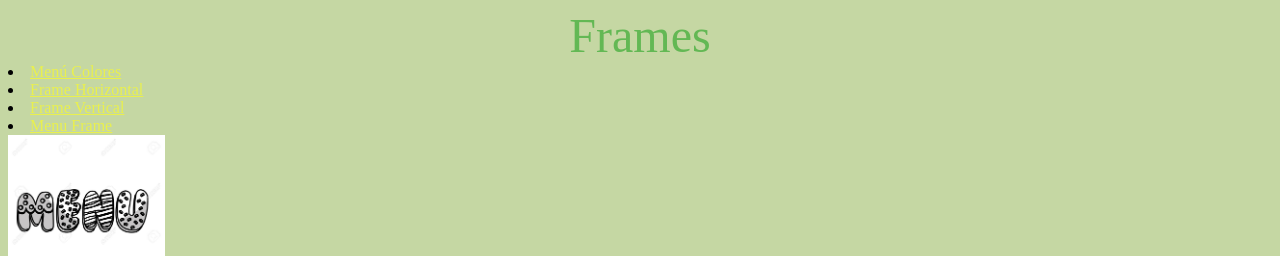
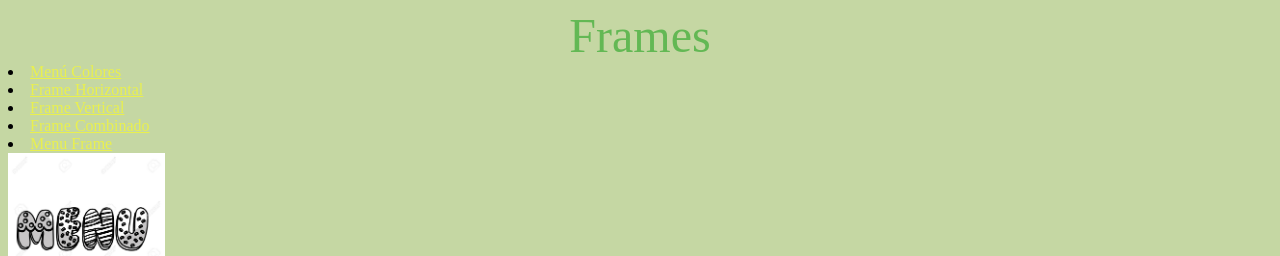
Before and after one commit to XimeM11-dev/Frames-, a plain HTML site: page index.html in a window 1280 px wide. Shown: the top 256 px of the page. Drawn offline with Linux system fonts and the light colour scheme.

Commit message:
Update index.html

```diff
--- a/index.html
+++ b/index.html
@@ -16,7 +16,8 @@ body{
 <li><a href="https://ximem11-dev.github.io/mencolors/">Men&uacute Colores</a><br></li>
 <li><a href="https://ximem11-dev.github.io/horizontal/">Frame Horizontal</a><br></li>
 <li><a href="https://ximem11-dev.github.io/vertical/">Frame Vertical</a><br></li>
-<li><a href="file:///C:/Users/npfra/OneDrive/Escritorio/Mu%C3%B1oz%20Franco%20Ximena%202IM2-html/Frames/Frames/Menu%20frame.html">Menu Frame</a><br></li>
+<li><a href="https://ximem11-dev.github.io/combinado./">Frame Combinado</a><br></li>
+<li><a href="https://ximem11-dev.github.io/menuframe/">Menu Frame</a><br></li>
 <a href="https://ximem11-dev.github.io/WEB.Xime/"><center></center><img src="menu.jpg" widht=20% height=20%></center></a>
 </body>
 </html>
```
